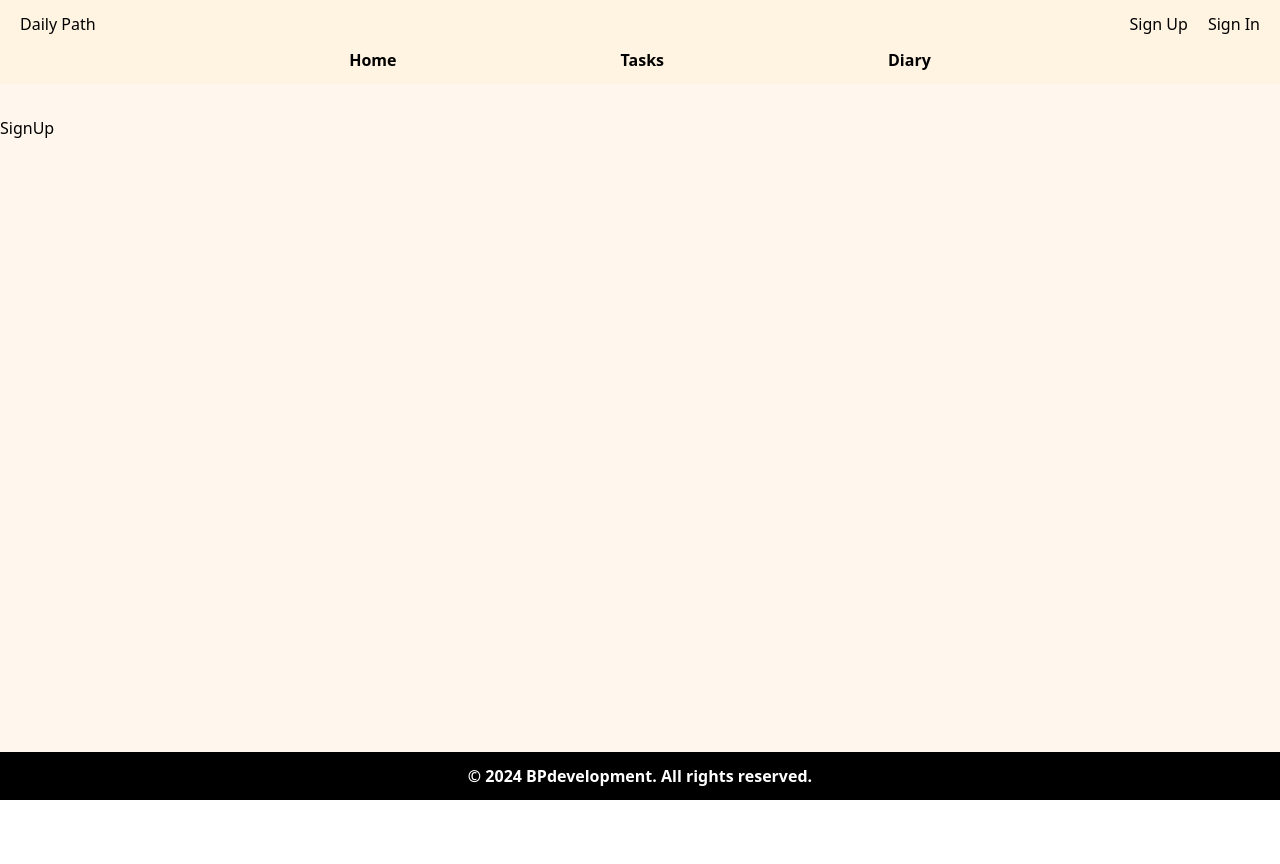
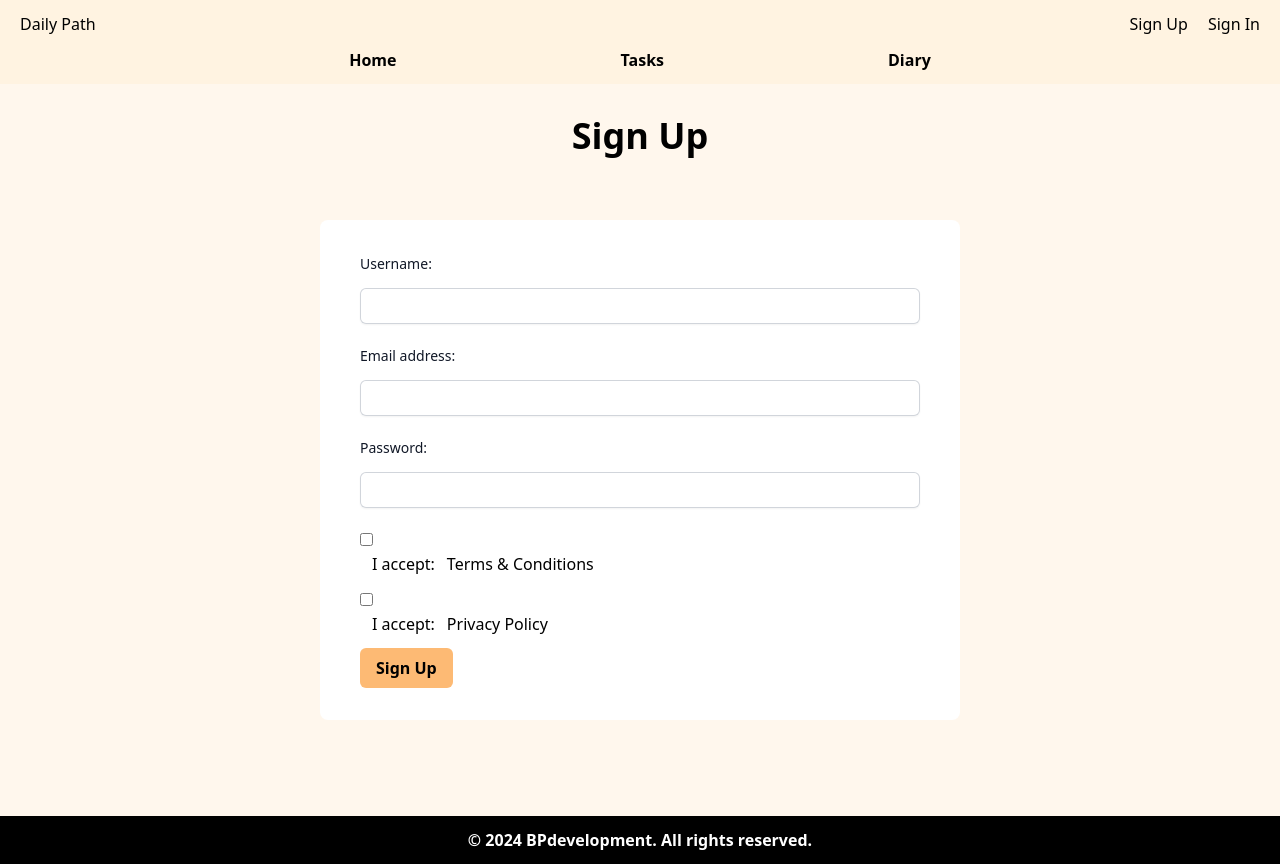
Before and after one commit to bojan-ski/next-daily-path, a Next.js app: page /sign-up in a window 1280 px wide. Before the commit the page ends 800 px from the top, so only its background shows below. Built offline with nearby package versions, Linux system fonts and the light colour scheme.

Commit message:
start work on auth feature. Sign up page first. PageHeader, FormInput and FormInputCheckbox components created

```diff
--- /dev/null
+++ b/app/(auth)/forgot-password/page.js
@@ -0,0 +1,7 @@
+const ForgotPassword = () => {
+  return (
+    <div>ForgotPassword</div>
+  )
+}
+
+export default ForgotPassword
--- /dev/null
+++ b/app/(auth)/sign-up/page.js
@@ -0,0 +1,63 @@
+'use client'
+// components
+import PageHeader from "@/components/PageHeader"
+import FormInput from "@/components/FormInput"
+import FormInputCheckbox from "@/components/FormInputCheckbox"
+
+const SignUp = () => {
+  const handleSignUpUserSubmit = async e => {
+    e.preventDefault()
+
+    const enteredUsername = e.target.elements[0].value.trim()
+    const enteredEmail = e.target.elements[1].value.trim()
+    const enteredPassword = e.target.elements[2].value
+
+    console.log(enteredUsername);
+    console.log(enteredEmail);
+    console.log(enteredPassword);
+
+
+    // const response = await userCreateAccount(enteredUsername, enteredEmail, enteredPassword)
+
+    // if (response) {
+    //   e.target.elements[0].value = ''
+    //   e.target.elements[1].value = ''
+    //   e.target.elements[2].value = ''
+    //   e.target.elements[3].checked = false
+    //   e.target.elements[4].checked = false
+    // }
+  }
+
+
+  return (
+    <div className='sign-up-page'>
+      <PageHeader pageTitle="Sign Up" />
+
+      <section className='sign-up-form bg-white w-2/4 mx-auto my-16 px-10 py-8 rounded-lg'>
+        <form onSubmit={handleSignUpUserSubmit}>
+          {/* login username */}
+          <FormInput label='Username' name="signUpUsername" type='text' required={true} />
+
+          {/* login email */}
+          <FormInput label='Email address' name="signUpEmail" type='email' required={true} />
+
+          {/* login password */}
+          <FormInput label='Password' name="signUpPassword" type='password' required={true} />
+
+          {/* Terms & Conditions checkbox */}
+          <FormInputCheckbox linkTitle='Terms & Conditions' linkUrl='terms-and-conditions' />
+
+          {/* Privacy Policy checkbox */}
+          <FormInputCheckbox linkTitle='Privacy Policy' linkUrl='privacy-policy' />
+
+          {/* login submit btn */}
+          <button type="submit" className="bg-orange-300 rounded-md px-4 py-2 font-bold">
+            Sign Up
+          </button>
+        </form>
+      </section>
+    </div>
+  )
+}
+
+export default SignUp
--- a/app/sign-up/page.js
+++ /dev/null
@@ -1,7 +0,0 @@
-const SignUp = () => {
-  return (
-    <div>SignUp</div>
-  )
-}
-
-export default SignUp
--- /dev/null
+++ b/components/Form.jsx
@@ -0,0 +1,9 @@
+const Form = () => {
+  return (
+    <form>
+
+    </form>
+  )
+}
+
+export default Form
--- /dev/null
+++ b/components/FormInput.jsx
@@ -0,0 +1,22 @@
+const FormInput = ({ label, name, type, placeholder, value, required, onMutate, disabled, maxLength, minLength }) => {
+    return (
+        <div className="col-span-full mb-5">
+            <label htmlFor={name} className="mb-3 block text-sm font-medium leading-6 text-gray-900">
+                {label}:
+            </label>
+            <input
+                className="block w-full rounded-md border-0 px-2 py-1.5 text-gray-900 shadow-sm ring-1 ring-inset ring-gray-300 placeholder:text-gray-400 focus:ring-2 focus:ring-inset focus:ring-indigo-600 sm:text-sm sm:leading-6"
+                type={type}
+                id={name}
+                placeholder={placeholder}
+                value={value}
+                required={required}
+                onChange={onMutate}
+                disabled={disabled}
+                maxLength={maxLength}
+                minLength={minLength} />
+        </div>
+    )
+}
+
+export default FormInput
--- /dev/null
+++ b/components/FormInputCheckbox.jsx
@@ -0,0 +1,17 @@
+import Link from "next/link"
+
+const FormInputCheckbox = ({ linkTitle, linkUrl }) => {
+    return (
+        <div className="d-flex align-items-center mb-3">
+            <input className="form-check-input mt-0" type="checkbox" required />
+            <p className="ms-3 mb-0">
+                I accept:
+                <Link className="ms-3" href={`/${linkUrl}`}>
+                    {linkTitle}
+                </Link>
+            </p>
+        </div>
+    )
+}
+
+export default FormInputCheckbox
--- /dev/null
+++ b/components/PageHeader.jsx
@@ -0,0 +1,11 @@
+const PageHeader = ({ pageTitle }) => {
+    return (
+        <section className="page-header mb-5">
+            <h2 className="text-center font-bold text-4xl">
+                {pageTitle}
+            </h2>
+        </section>
+    )
+}
+
+export default PageHeader
--- a/tailwind.config.js
+++ b/tailwind.config.js
@@ -12,6 +12,16 @@ module.exports = {
         foreground: "var(--foreground)",
       },
     },
+    container: {
+      center: true,
+      screens: {
+        sm: '600px',
+        md: '728px',
+        lg: '984px',
+        xl: '1240px',
+        '2xl': '1496px',
+      },
+    },
   },
   plugins: [],
 };
```
Also changed, not shown: app/(auth)/sign-in/page.js (renamed from app/sign-in/page.js), 1 other file (tests, documents, lock files or other folders).
